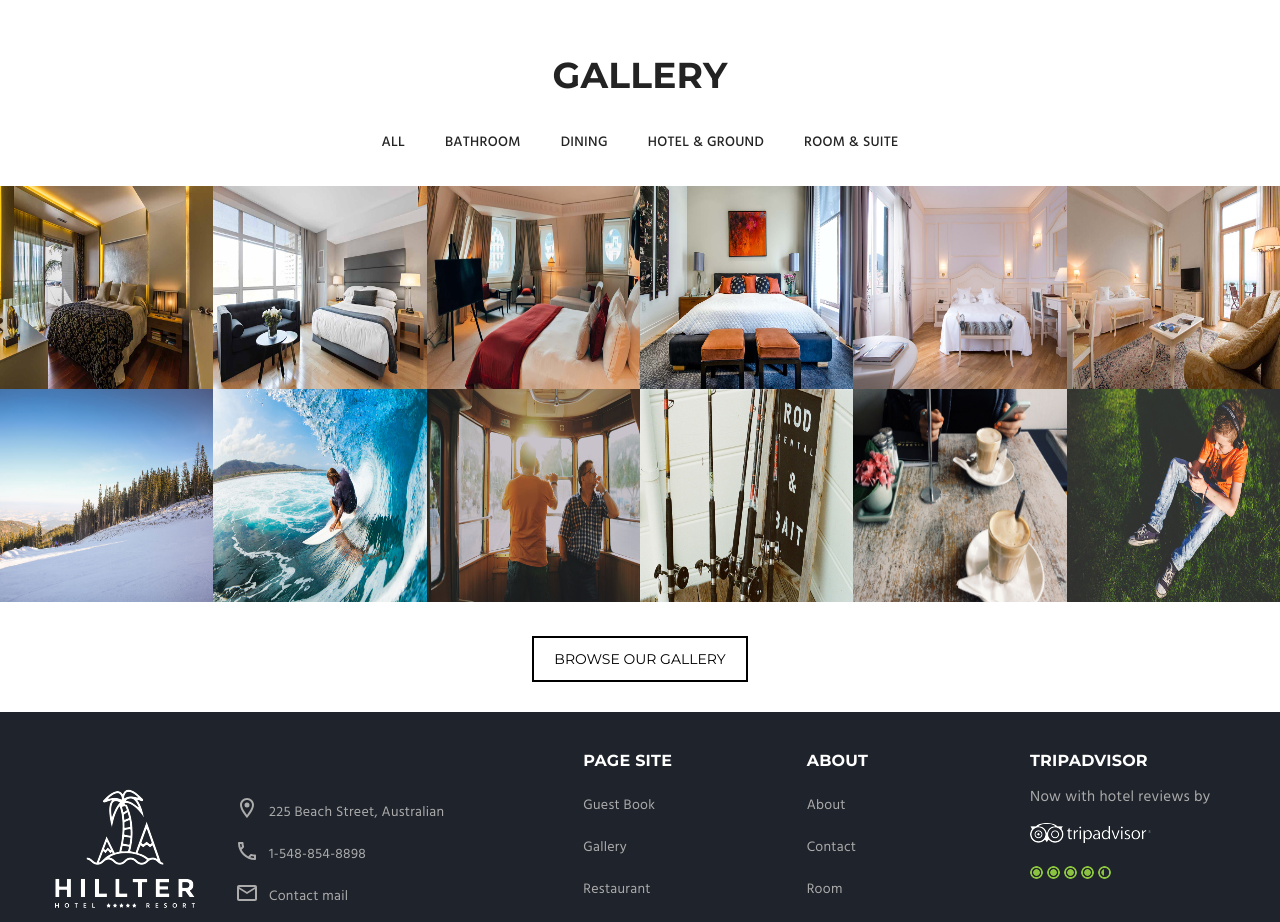
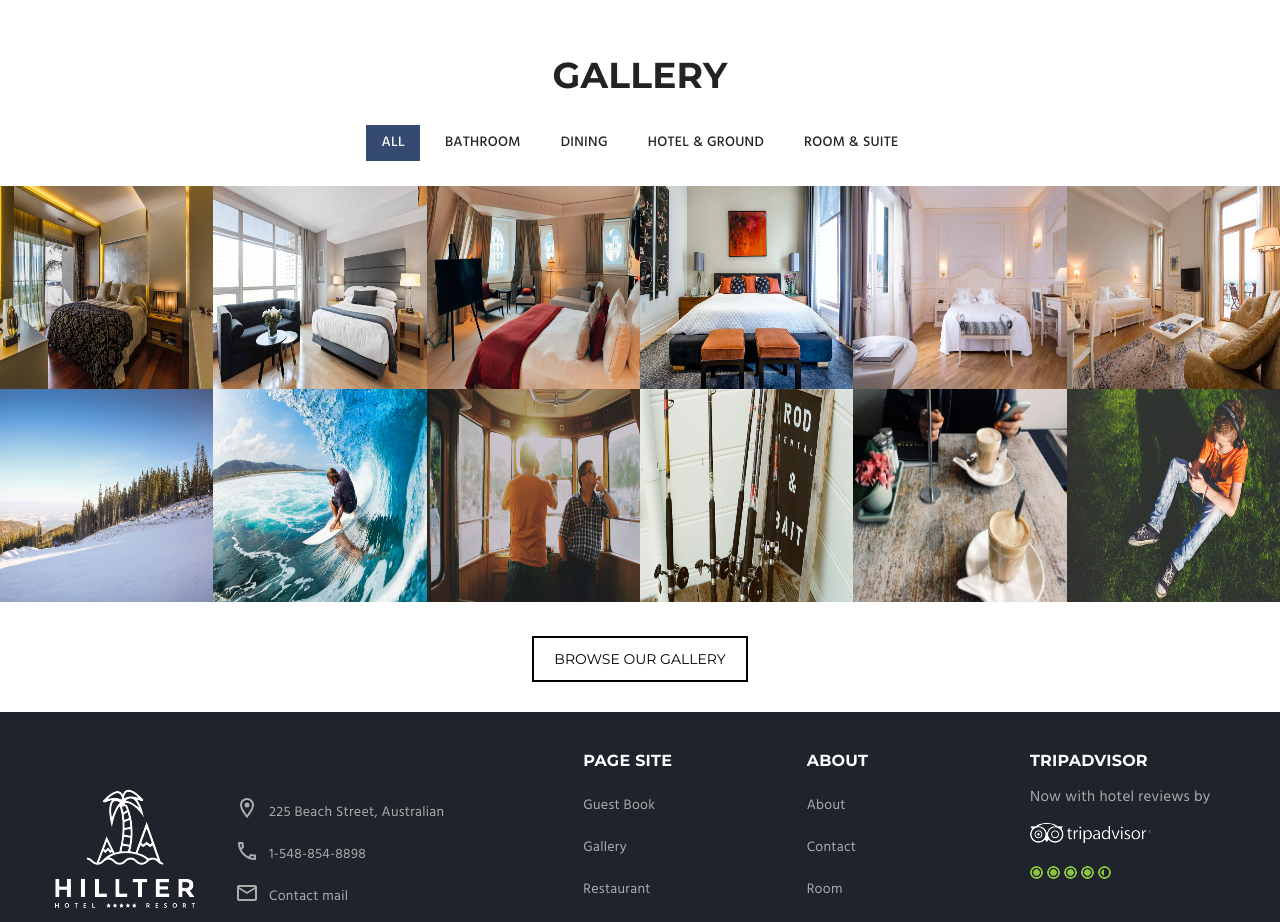
Before and after one commit to SalimiDev/Hotel-ReactJsApp, a React (Create React App) app: page / in a window 1280 px wide. Shown: the part 3560-4482 px from the top of the page. Built offline with nearby package versions, Linux system fonts and the light colour scheme.

Commit message:
feat:handle active tab to gallery menu

```diff
--- a/src/components/Gallery.js
+++ b/src/components/Gallery.js
@@ -15,9 +15,11 @@ const Gallery = () => {
     const [gallery, setGallery] = useState([]);
     const roomList = Object.values(room);
     const blogList = Object.values(blog);
+    const [activeTab, setActiveTab] = useState('all');
 
     //Filtering result
     const filterGallery = menuTab => {
+        setActiveTab(menuTab);
         switch (menuTab) {
             case 'bathroom':
                 setGallery([...roomList]);
@@ -53,11 +55,21 @@ const Gallery = () => {
             <div className={styles.container}>
                 <h2>GALLERY</h2>
                 <ul className={styles.galleryMenu}>
-                    <li onClick={() => filterGallery('all')}>all</li>
-                    <li onClick={() => filterGallery('bathroom')}>bathroom</li>
-                    <li onClick={() => filterGallery('dining')}>dining</li>
-                    <li onClick={() => filterGallery('hotel')}>hotel & ground</li>
-                    <li onClick={() => filterGallery('room')}>room & suite</li>
+                    <li className={activeTab === 'all' ? styles.Active : ''} onClick={() => filterGallery('all')}>
+                        all
+                    </li>
+                    <li className={activeTab === 'bathroom' ? styles.Active : ''} onClick={() => filterGallery('bathroom')}>
+                        bathroom
+                    </li>
+                    <li className={activeTab === 'dining' ? styles.Active : ''} onClick={() => filterGallery('dining')}>
+                        dining
+                    </li>
+                    <li className={activeTab === 'hotel' ? styles.Active : ''} onClick={() => filterGallery('hotel')}>
+                        hotel & ground
+                    </li>
+                    <li className={activeTab === 'room' ? styles.Active : ''} onClick={() => filterGallery('room')}>
+                        room & suite
+                    </li>
                 </ul>
                 <figure className={styles.gallery_container}>
                     {gallery.slice(0, 12).map((item, index) => (
--- a/src/styles/layout/Gallery.module.scss
+++ b/src/styles/layout/Gallery.module.scss
@@ -26,6 +26,11 @@
     list-style: none;
     column-gap: 10px;
     flex-wrap: wrap;
+
+    .Active{
+        background-color: $primaryColor;
+        color: white;
+    }
 
     li {
         font-family: $primaryFont;
```
